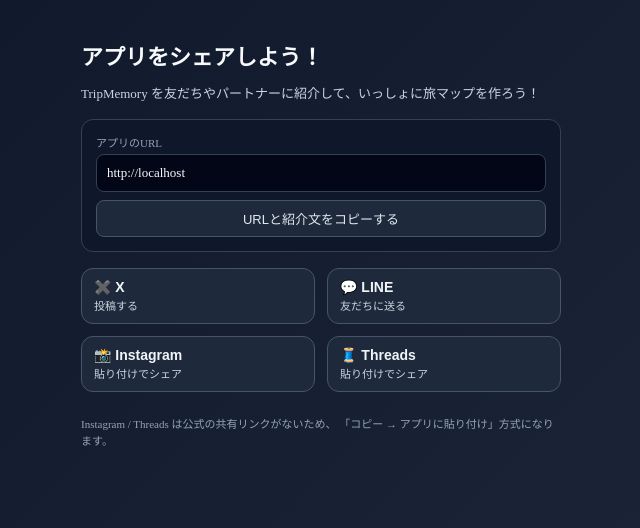
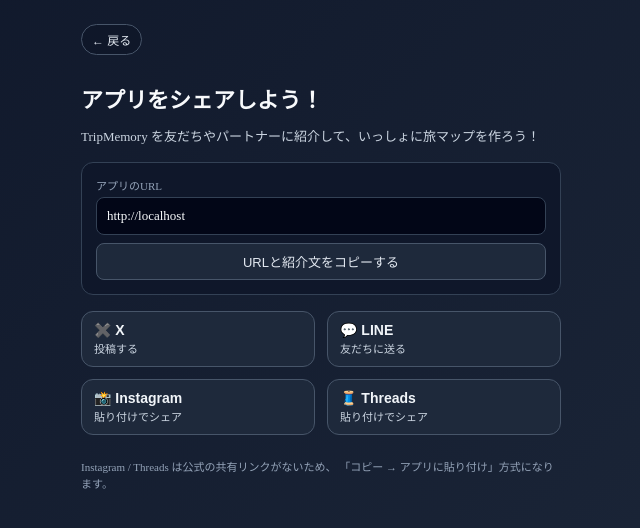
Before and after one commit to sakasakainfinity-dotcom/travel-memory, a Next.js app: page /share in a window 1280 px wide. Shown: the top 528 px of the page, without its empty margins (319-959 px from the left). Built offline with nearby package versions, Linux system fonts and the light colour scheme.

Commit message:
Update page.tsx

```diff
--- a/src/app/share/page.tsx
+++ b/src/app/share/page.tsx
@@ -1,10 +1,12 @@
 "use client";
 
 import { useEffect, useState } from "react";
+import { useRouter } from "next/navigation";
 
 export default function SharePage() {
   const [shareUrl, setShareUrl] = useState("");
   const [canWebShare, setCanWebShare] = useState(false);
+  const router = useRouter();
 
   useEffect(() => {
     if (typeof window !== "undefined") {
@@ -74,6 +76,24 @@ export default function SharePage() {
     }}
   >
     <div style={{ maxWidth: 480, margin: "0 auto" }}>
+      {/* ← 戻るボタン */}
+      <button
+        type="button"
+        onClick={() => router.back()}
+        style={{
+          marginBottom: 12,
+          padding: "6px 10px",
+          borderRadius: 999,
+          border: "1px solid #475569",
+          background: "rgba(15,23,42,0.9)",
+          color: "#e2e8f0",
+          fontSize: 12,
+          cursor: "pointer",
+        }}
+      >
+        ← 戻る
+      </button>
+
         <h1 style={{ fontSize: 22, fontWeight: 800, marginBottom: 6 }}>
           アプリをシェアしよう！
         </h1>
```
Lines whose indentation alone changed are shown as unchanged.
